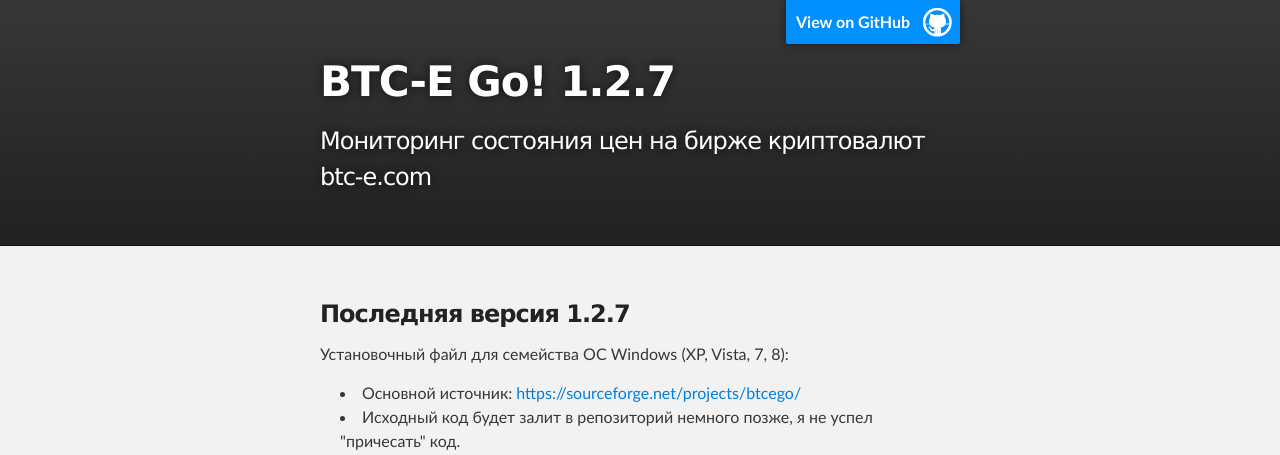
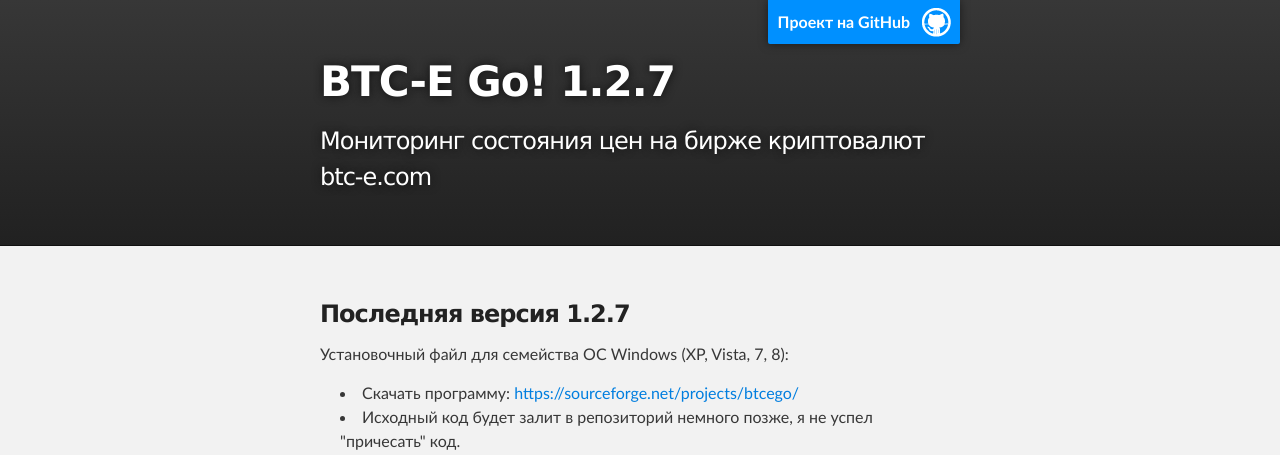
Before and after one commit to sanzstez/btc-e.go, a plain HTML site: page index.html in a window 1280 px wide. Shown: the top 455 px of the page. Drawn offline with Linux system fonts and the light colour scheme.

Commit message:
Update index.html

```diff
--- a/index.html
+++ b/index.html
@@ -16,7 +16,7 @@
     <!-- HEADER -->
     <div id="header_wrap" class="outer">
         <header class="inner">
-          <a id="forkme_banner" href="https://github.com/sanzstez/btc-e.go">View on GitHub</a>
+          <a id="forkme_banner" href="https://github.com/sanzstez/btc-e.go">Проект на GitHub</a>
 
           <h1 id="project_title">BTC-E Go! 1.2.7</h1>
           <h2 id="project_tagline">Мониторинг состояния цен на бирже криптовалют btc-e.com</h2>
@@ -32,7 +32,7 @@
 <p>Установочный файл для семейства ОС Windows (XP, Vista, 7, 8):</p>
 
 <ul>
-<li>Основной источник: <a href="https://sourceforge.net/projects/btcego/">https://sourceforge.net/projects/btcego/</a>
+<li>Скачать программу: <a href="https://sourceforge.net/projects/btcego/">https://sourceforge.net/projects/btcego/</a>
 </li>
 <li>Исходный код будет залит в репозиторий немного позже, я не успел "причесать" код.</li>
 </ul><p><img src="http://cs312223.vk.me/v312223445/7201/h3ap-lbIen4.jpg" alt="main"></p>
```
